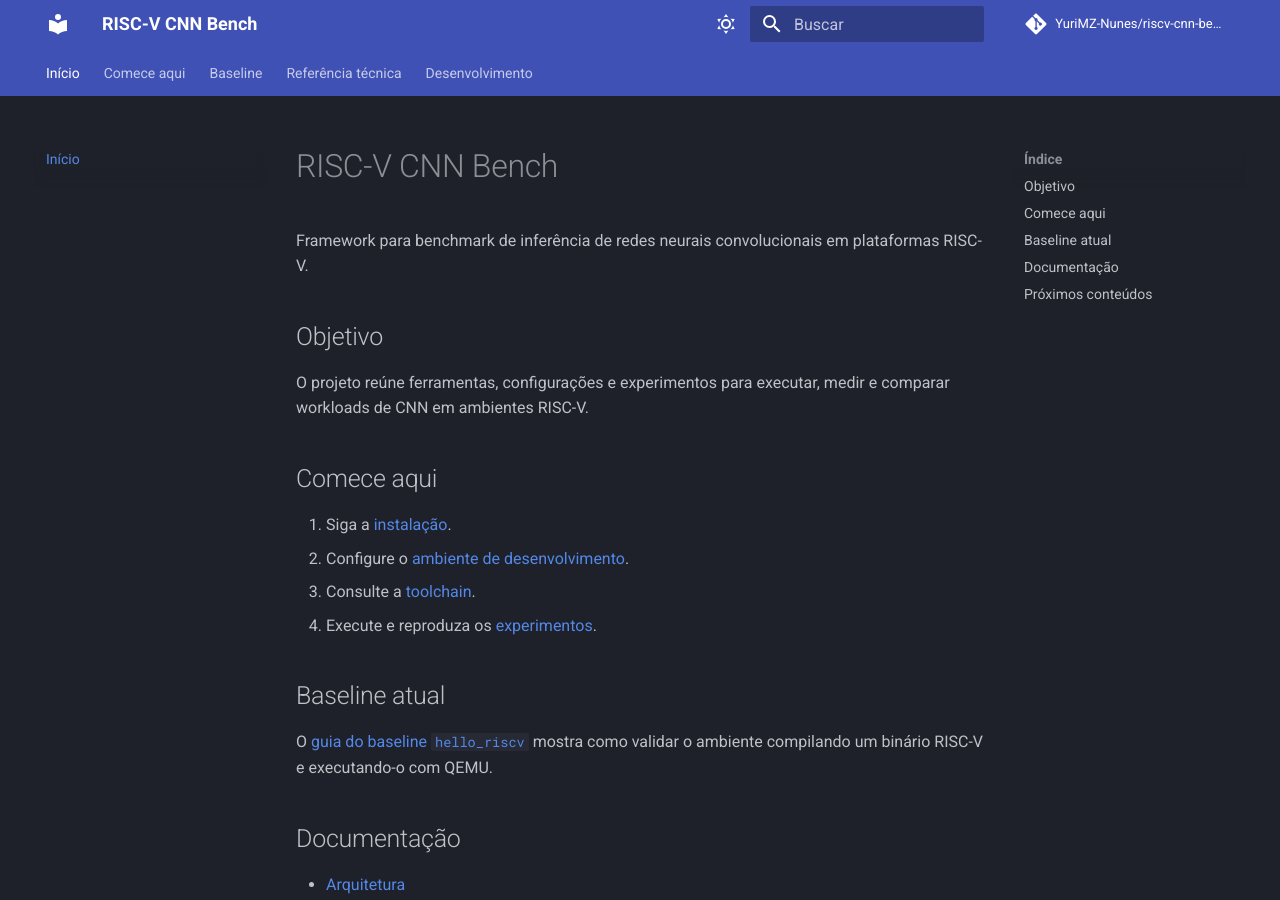
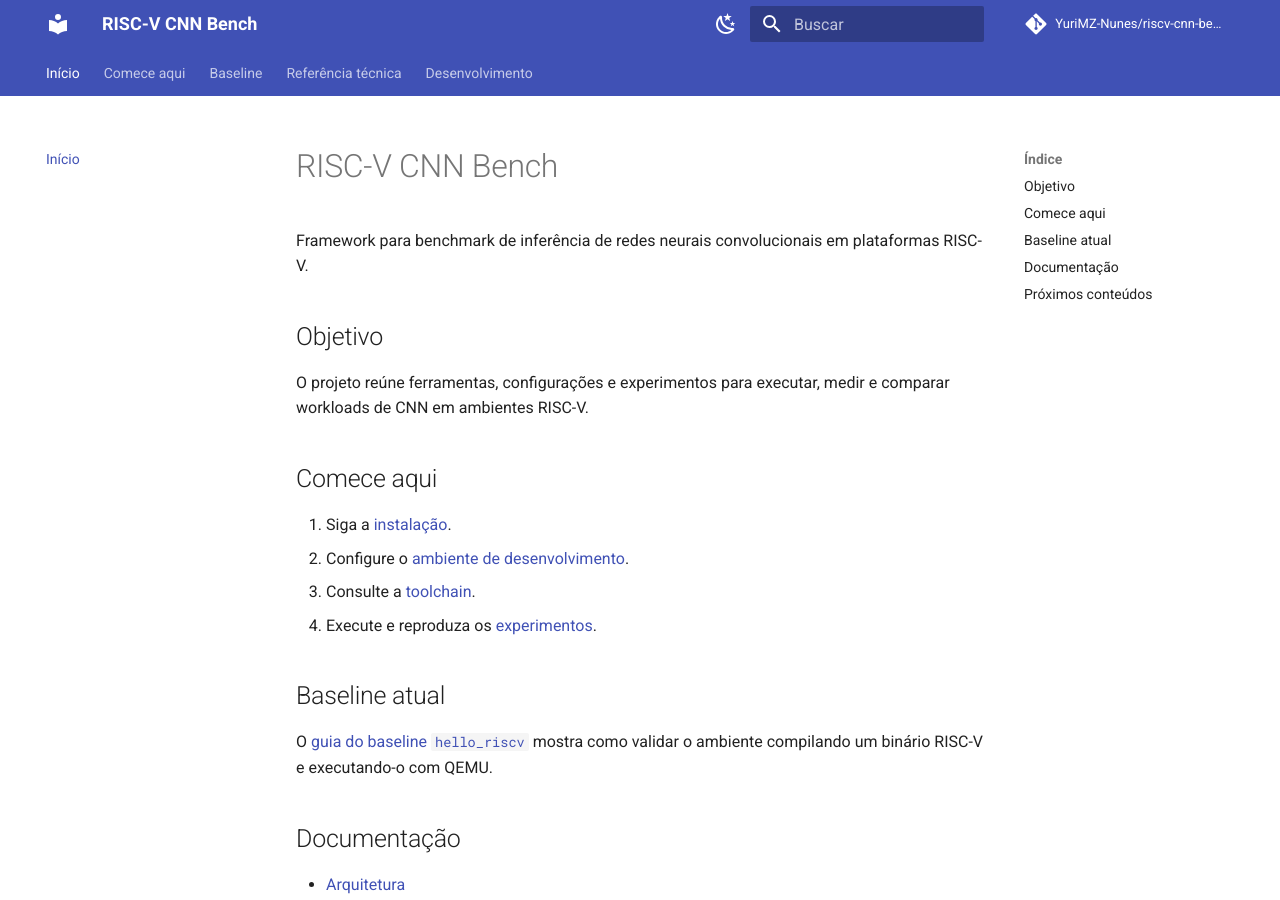
Before and after one commit to YuriMZ-Nunes/riscv-cnn-bench, an MkDocs documentation site: the page built from docs/index.md, in a window 1280 px wide and 900 px high. Built offline with MkDocs 1.6.1 and Material for MkDocs 9.7.7, drawn with Linux system fonts in a browser that asks for light colours; comment, search, counter and statistics services are not loaded.

Commit message:
fix again

```diff
--- a/mkdocs.yml
+++ b/mkdocs.yml
@@ -11,8 +11,14 @@ theme:
   language: pt-BR
 
   palette:
-    - media: "(prefers-color-scheme: dark)"
-      scheme: slate
+    - scheme: default
+      primary: indigo
+      accent: cyan
+      toggle:
+        icon: material/weather-night
+        name: Alternar para modo escuro
+
+    - scheme: slate
       primary: indigo
       accent: cyan
       toggle:
```
